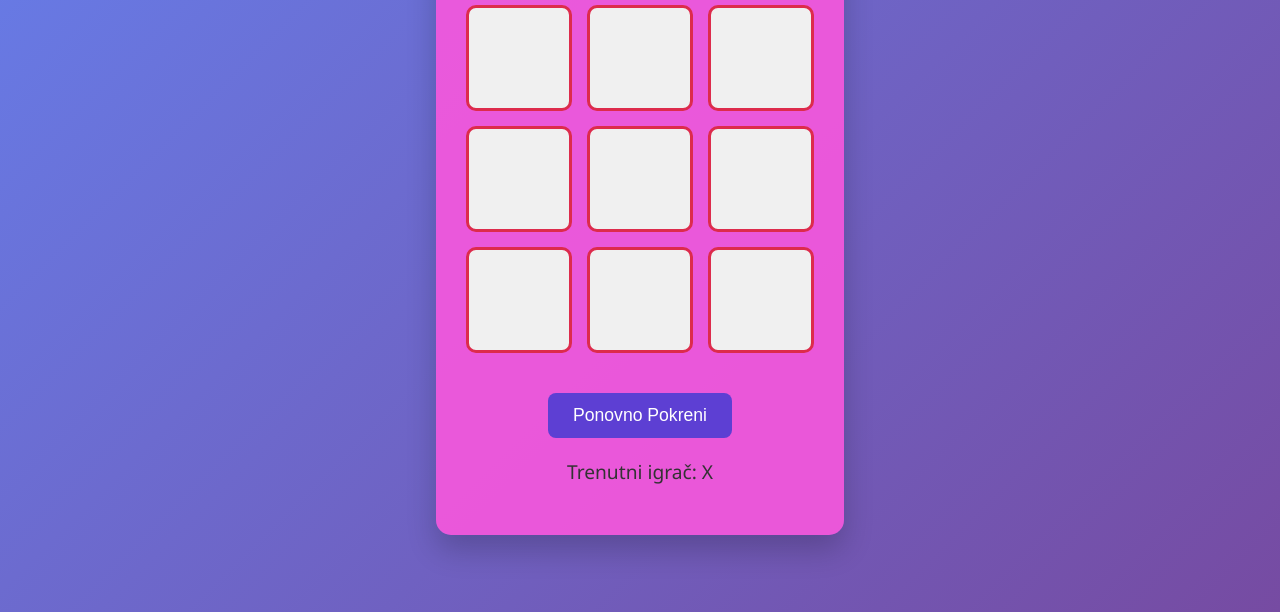
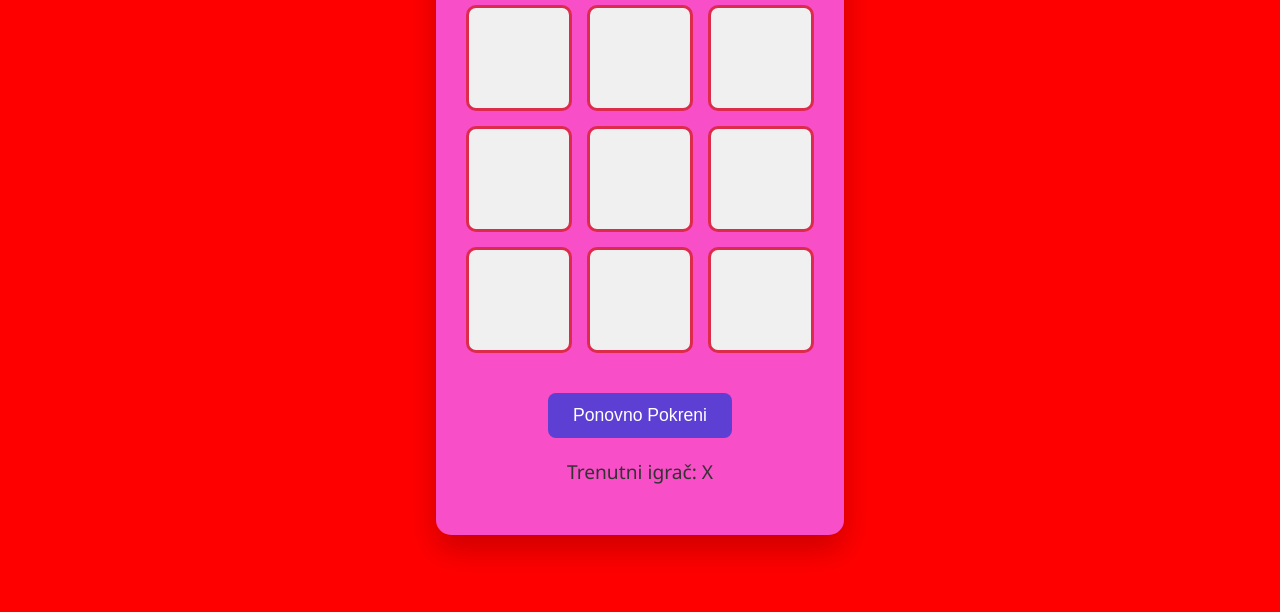
Before and after one commit to dernajlorena/Krizickruzic, a plain HTML site: page index.html in a window 1280 px wide. Shown: the part 188-800 px from the top of the page. Drawn offline with Linux system fonts and the light colour scheme.

Commit message:
druga verzija

```diff
--- a/main.css
+++ b/main.css
@@ -1,6 +1,6 @@
 body {
     font-family: 'Segoe UI', Tahoma, Geneva, Verdana, sans-serif;
-    background: linear-gradient(135deg, #667eea 0%, #764ba2 100%);
+    background: red;
     display: flex;
     justify-content: center;
     align-items: center;
```
